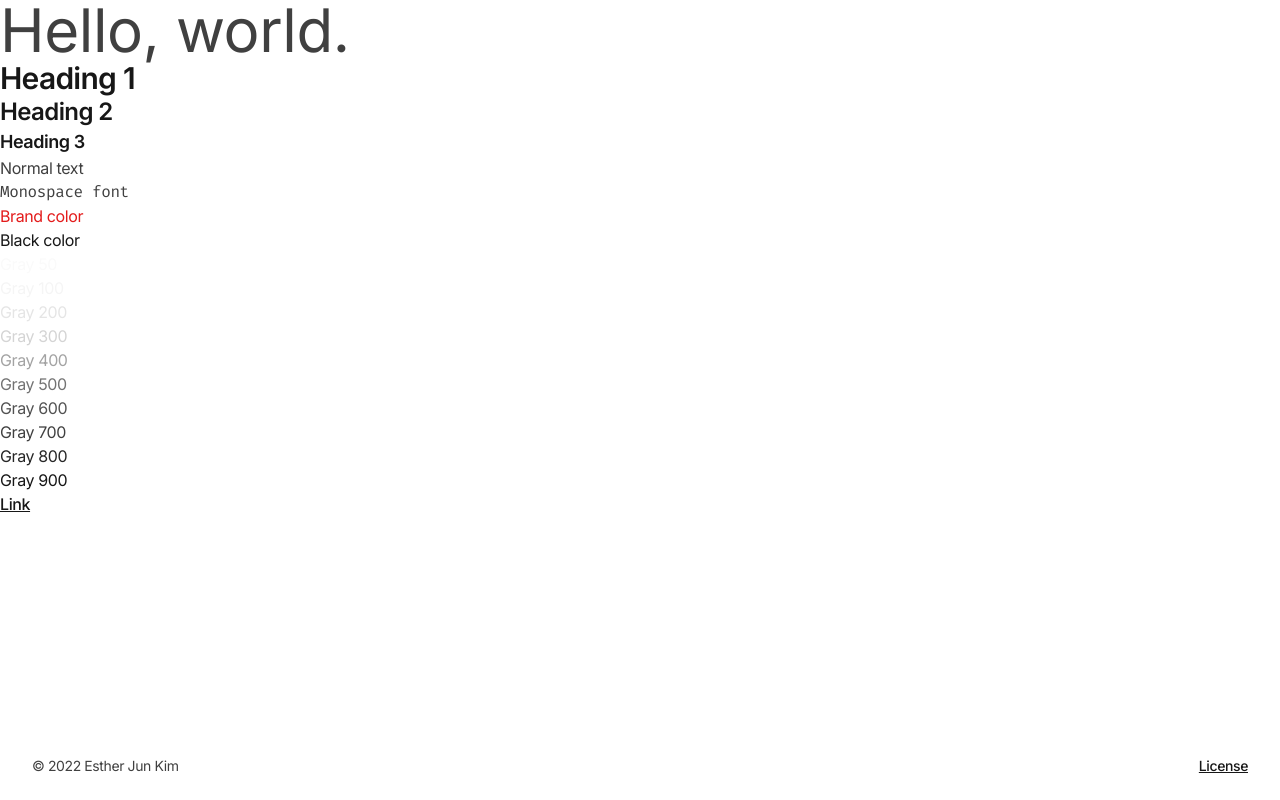
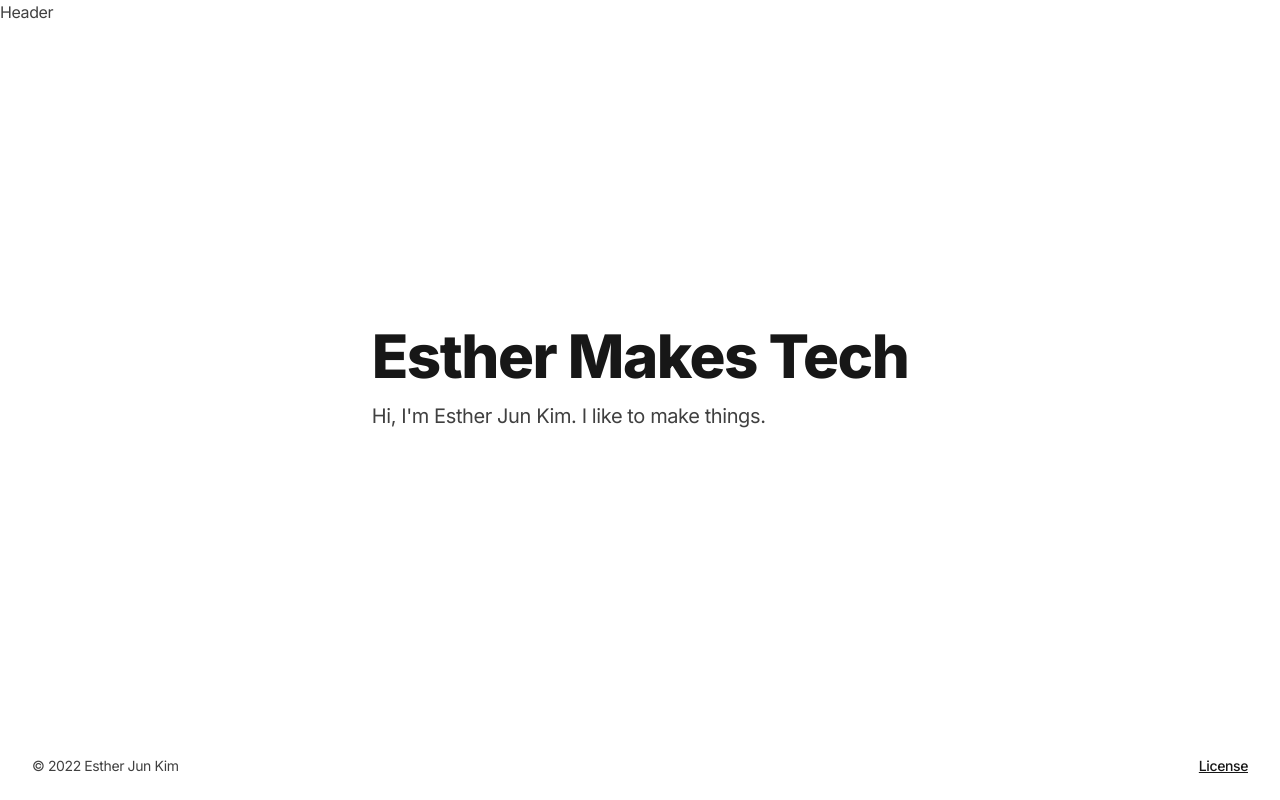
Before and after one commit to estherjk/esthermakes.tech, a Next.js app: page / in a window 1280 px wide. Built offline with nearby package versions, Linux system fonts and the light colour scheme.

Commit message:
Update home page with welcome text

```diff
--- a/src/layouts/BaseLayout.tsx
+++ b/src/layouts/BaseLayout.tsx
@@ -24,6 +24,7 @@ export const BaseLayout = (props: BaseLayoutProps) => {
 
       {/* For sticky footer */}
       <div className="max-w-screen-2xl mx-auto flex flex-col h-screen justify-between">
+        <div>Header</div>
         <main>{children}</main>
         <Footer />
       </div>
--- a/src/pages/index.tsx
+++ b/src/pages/index.tsx
@@ -3,30 +3,14 @@ import { BaseLayout } from '@src/layouts';
 const IndexPage = () => {
   return (
     <BaseLayout>
-      <div className="text-6xl">Hello, world.</div>
-
-      <h1>Heading 1</h1>
-      <h2>Heading 2</h2>
-      <h3>Heading 3</h3>
-
-      <p>Normal text</p>
-
-      <p className="font-mono">Monospace font</p>
-
-      <p className="text-brand">Brand color</p>
-      <p className="text-black">Black color</p>
-      <p className="text-gray-50">Gray 50</p>
-      <p className="text-gray-100">Gray 100</p>
-      <p className="text-gray-200">Gray 200</p>
-      <p className="text-gray-300">Gray 300</p>
-      <p className="text-gray-400">Gray 400</p>
-      <p className="text-gray-500">Gray 500</p>
-      <p className="text-gray-600">Gray 600</p>
-      <p className="text-gray-700">Gray 700</p>
-      <p className="text-gray-800">Gray 800</p>
-      <p className="text-gray-900">Gray 900</p>
-
-      <a href="/">Link</a>
+      <div className="flex flex-col items-center px-4">
+        <div className="w-fit">
+          <h1 className="text-4xl sm:text-5xl lg:text-6xl font-extrabold pb-4">
+            Esther Makes Tech
+          </h1>
+          <p className="text-xl">Hi, I'm Esther Jun Kim. I like to make things.</p>
+        </div>
+      </div>
     </BaseLayout>
   );
 };
```
